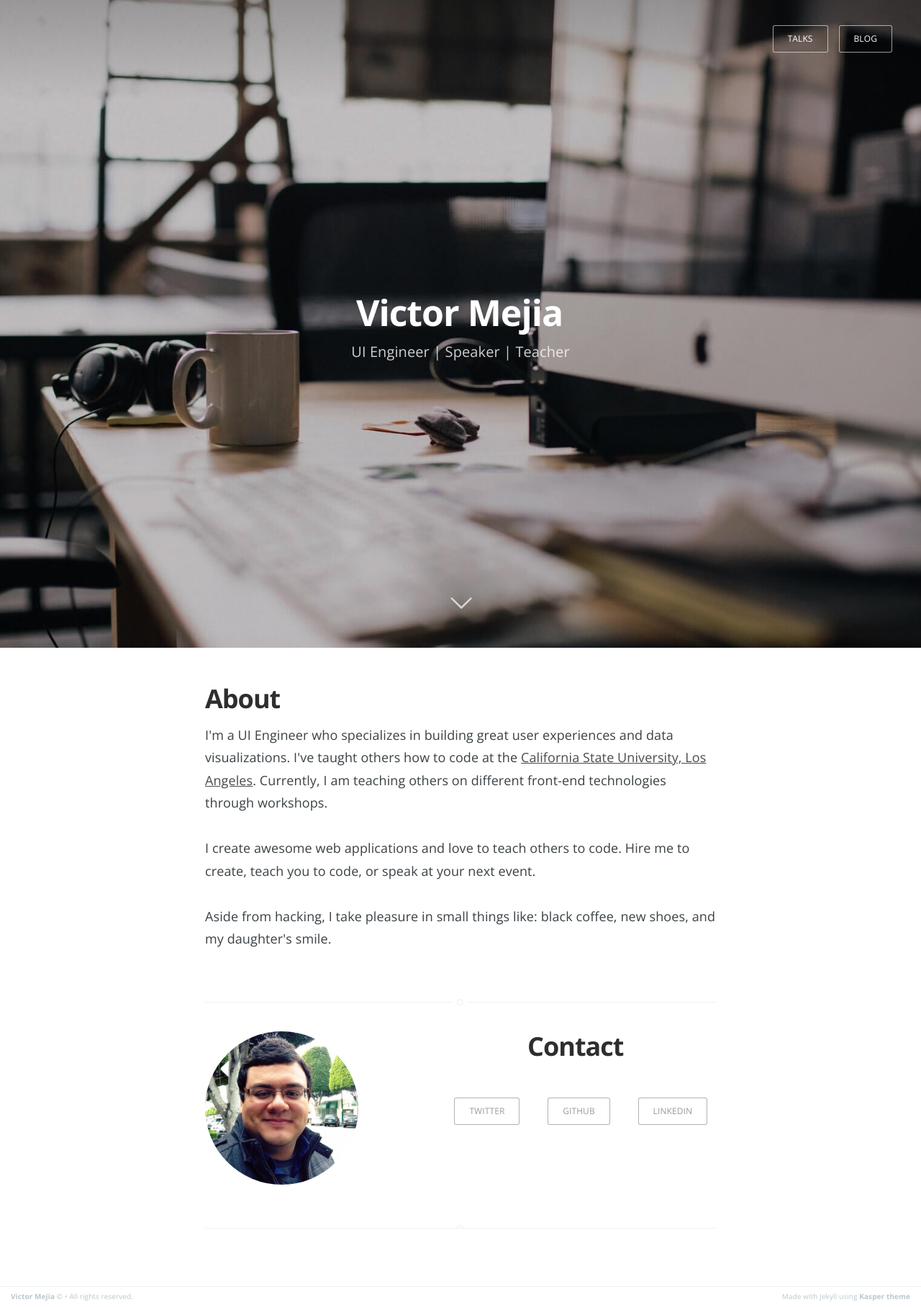
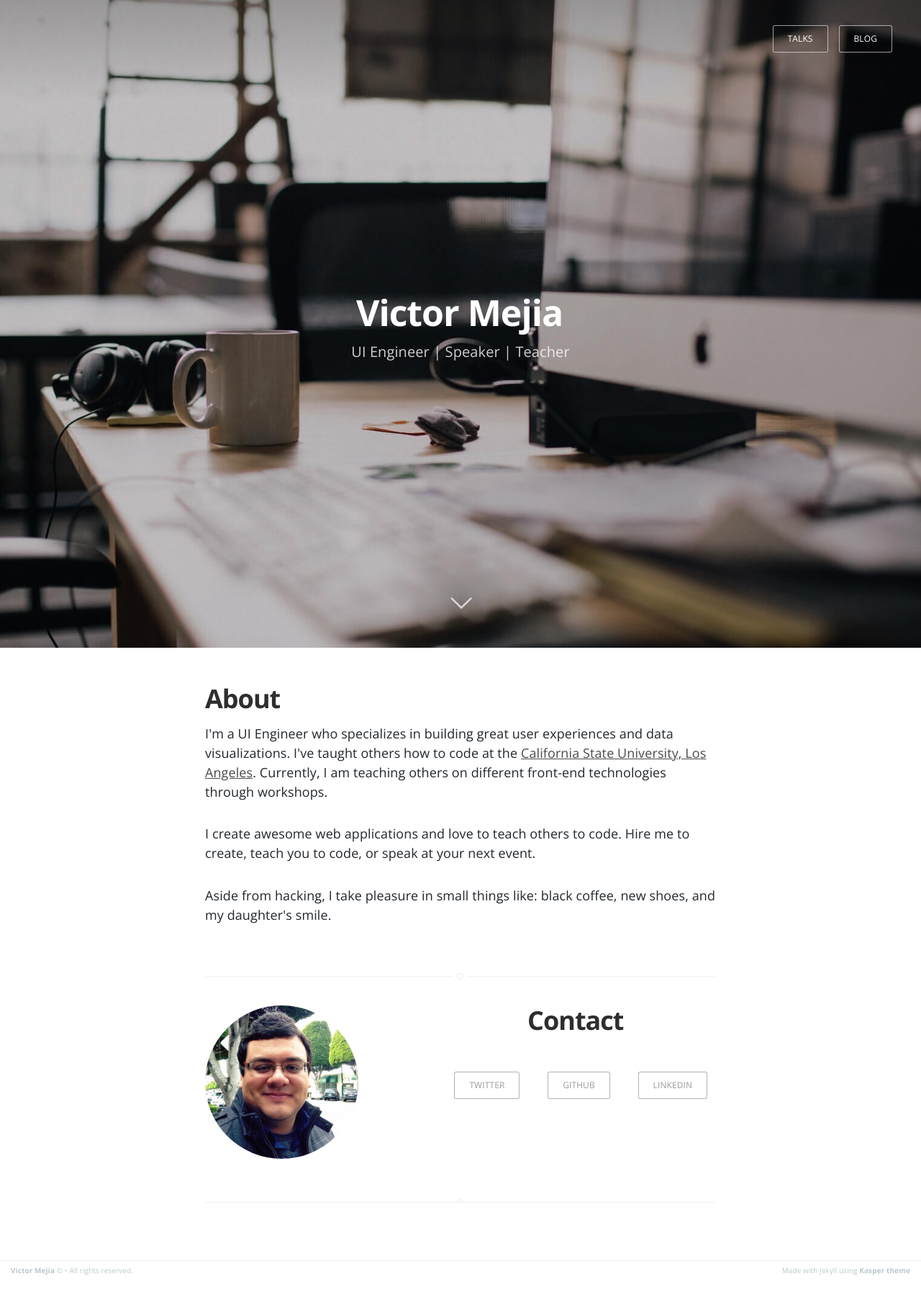
Before and after one commit to victormejia/victormejia.github.io, a Jekyll site: the page built from index.html, in a window 1280 px wide. Shown: the whole page at 72% size. Built offline with Jekyll 4.4.1, drawn with Linux system fonts in a browser that asks for light colours; Markdown is read by kramdown in place of the engine named in the settings; after the commit the page ends 1780 px from its top, so only the background shows below that.

Commit message:
similar styles for about excerpt

```diff
--- a/assets/css/main.scss
+++ b/assets/css/main.scss
@@ -8,6 +8,7 @@
 	display:inline;
 }
 
+.about-excerpt,
 .post-content {
 	line-height: 1.5;
 	font-size: 18px;
```
